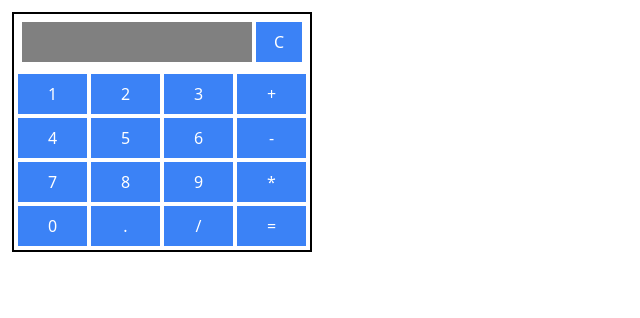
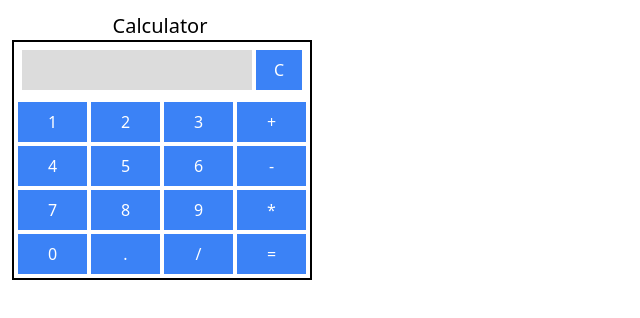
Before and after one commit to AjithGWC/Week1_Assignment1_Calculator, a plain HTML site: page index.html in a window 1280 px wide. Shown: the whole page, without its empty margins (0-640 px from the left). Drawn offline with nearby package versions, Linux system fonts and the light colour scheme.

Commit message:
first commit

```diff
--- a/index.html
+++ b/index.html
@@ -16,10 +16,11 @@
         }
     </style>
     <body>
-        <div class="p-3 w-64">
+        <div class="p-3 w-80">
+            <h1 class="text-center text-xl">Calculator</h1>
             <div style="border: 2px;border-color: black;border-style: solid;width: 300px;">
                 <div class="flex d-flex gap-1 p-2">
-                    <div class="grid grid-col-3 w-full" style="background-color: grey;" id="result"></div>
+                    <div class="grid grid-col-3 w-full" style="background-color: gainsboro;" id="result"></div>
                     <div class="bg-blue-500 w-30"><h2 id="C" onclick="cal('C')">C</h2></div>
                 </div>
                 <div id="main" class="grid grid-cols-4 gap-1 justify-evenly p-1">
```
